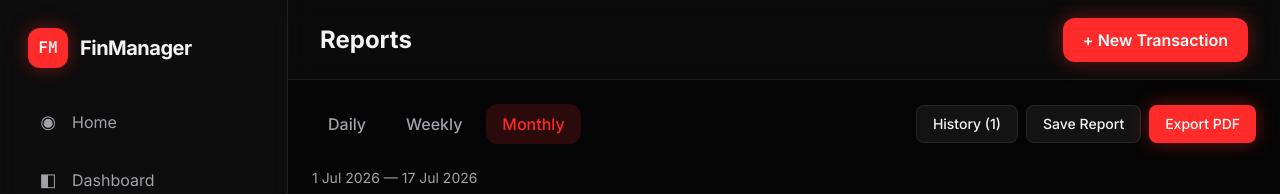
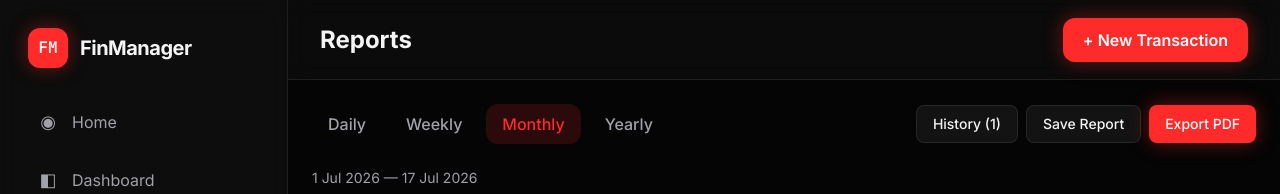
Before and after one commit to rithikrathan/fin, a React (Vite) app: page /reports in a window 1280 px wide. Shown: the top 194 px of the page. Built offline with nearby package versions, Linux system fonts and the light colour scheme.

Commit message:
[llm] add: yearly report option

```diff
--- a/src/pages/ReportsPage.tsx
+++ b/src/pages/ReportsPage.tsx
@@ -5,7 +5,7 @@ import { formatCurrency, formatDate, getROI, generateId } from '../utils/helpers
 import Card from '../components/shared/Card';
 import Button from '../components/shared/Button';
 
-type ReportType = 'daily' | 'weekly' | 'monthly';
+type ReportType = 'daily' | 'weekly' | 'monthly' | 'yearly';
 
 function computeReport(transactions: import('../types').Transaction[], startStr: string): ReportData {
   const txInRange = transactions.filter((t) => t.date >= startStr);
@@ -58,6 +58,11 @@ export default function ReportsPage() {
       break;
     }
     case 'monthly':
+      startDate = new Date(now.getFullYear(), now.getMonth(), 1);
+      break;
+    case 'yearly':
+      startDate = new Date(now.getFullYear(), 0, 1);
+      break;
     default:
       startDate = new Date(now.getFullYear(), now.getMonth(), 1);
   }
@@ -123,7 +128,7 @@ export default function ReportsPage() {
     <div className="max-w-5xl mx-auto space-y-6">
       <div className="flex items-center justify-between">
         <div className="flex gap-2">
-          {(['daily', 'weekly', 'monthly'] as const).map((t) => (
+          {(['daily', 'weekly', 'monthly', 'yearly'] as const).map((t) => (
             <button
               key={t}
               onClick={() => setReportType(t)}
```
